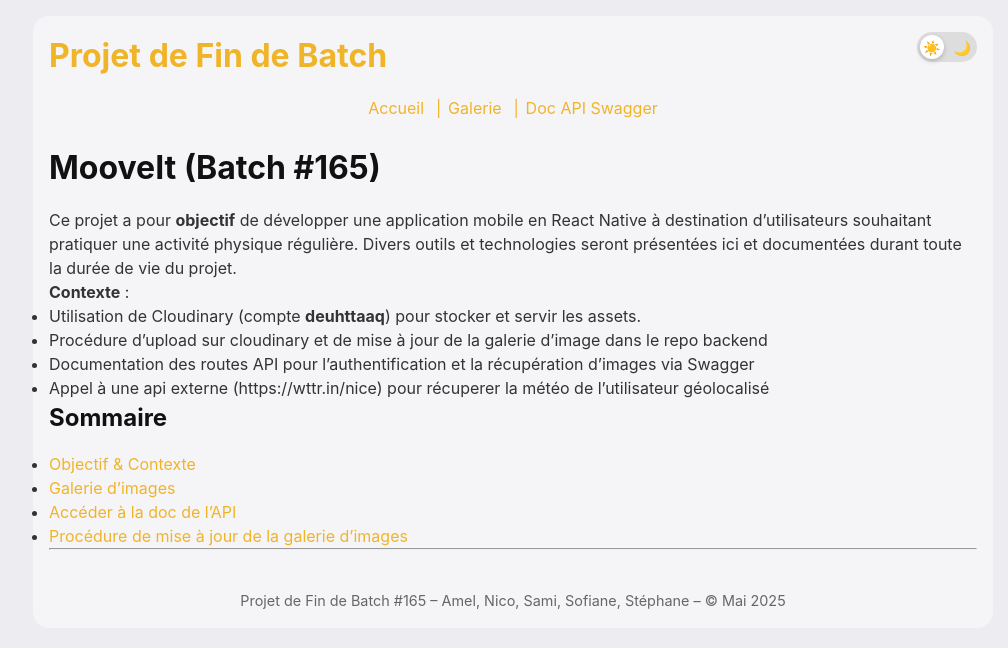
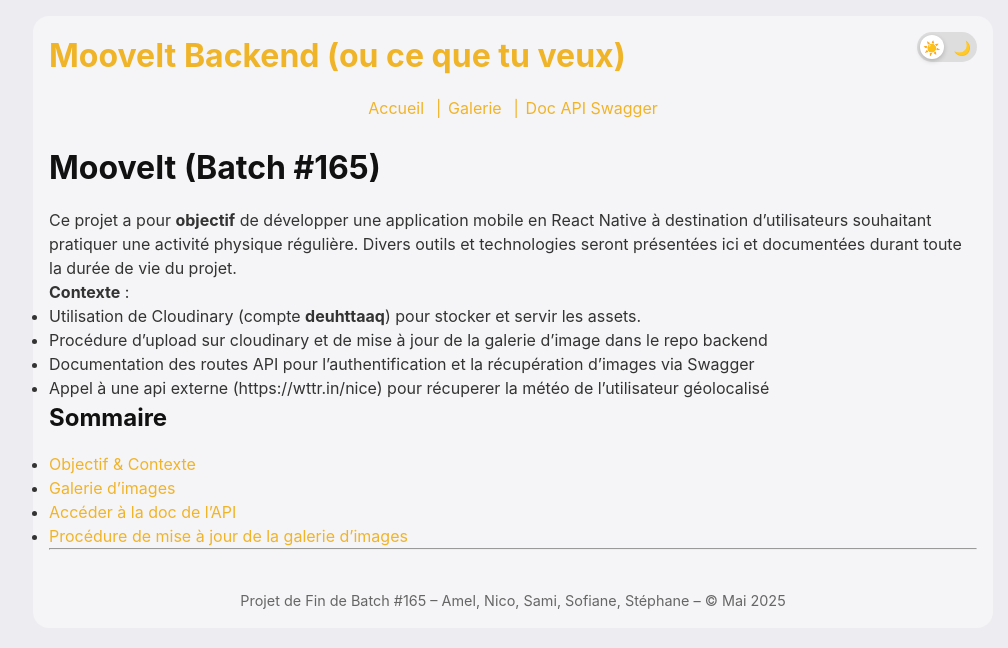
Before and after one commit to Batch-165-LaCapsule/moovit-backend, a Jekyll site: the page built from docs/index.md, in a window 1280 px wide. Shown: the top 648 px of the page, without its empty margins (127-1135 px from the left). Built offline with Jekyll 4.4.1, drawn with Linux system fonts in a browser that asks for light colours.

Commit message:
modif _config.yml pour intégrer le nom du repo de l'orga

```diff
--- a/docs/_config.yml
+++ b/docs/_config.yml
@@ -1,5 +1,5 @@
-title: Projet de Fin de Batch
-baseurl: "/projetDeFinDeBatch"
-url: "https://StefPoss.github.io"
+title: MooveIt Backend (ou ce que tu veux)
+baseurl: "/moovit-backend"
+url: "https://batch-165-lacapsule.github.io"
 markdown: kramdown
 # trigger rebuild
```
